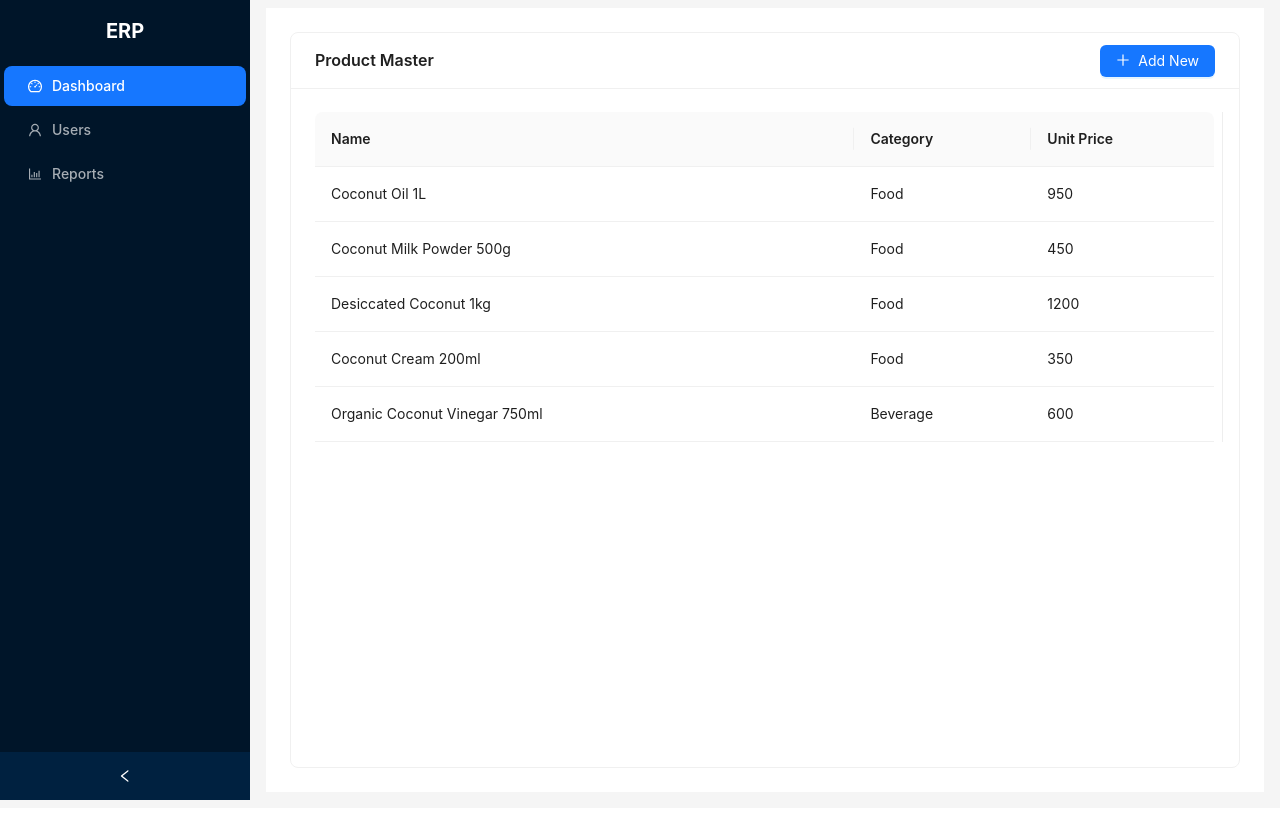
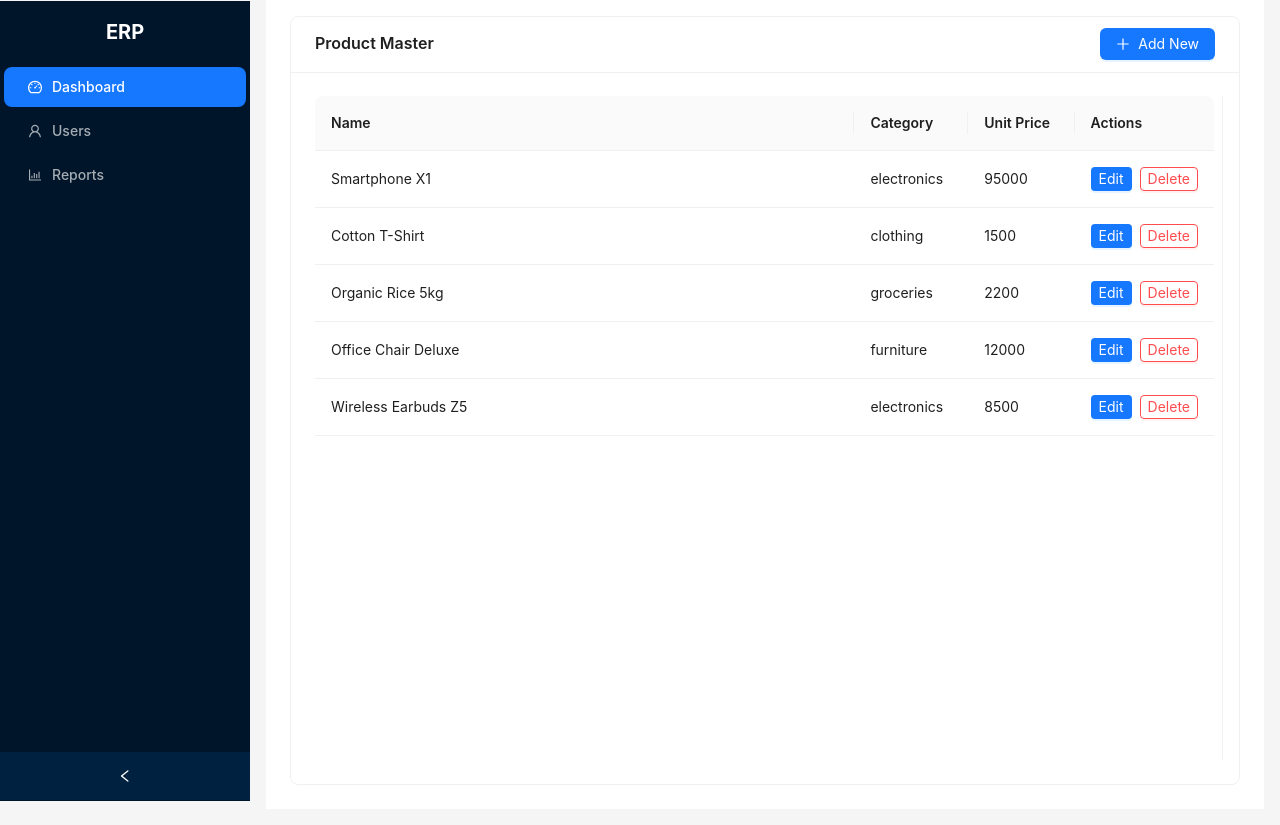
Before and after one commit to shyamsisoft/aroma-pos-backoffice, a React (Vite) app in the folder aroma-pos-app/: page / in a window 1280 px wide. Built offline with nearby package versions, Linux system fonts and the light colour scheme.

Commit message:
Data fetching method updated, and onClick handlers created

```diff
--- a/aroma-pos-app/src/components/FormComponent.tsx
+++ b/aroma-pos-app/src/components/FormComponent.tsx
@@ -1,7 +1,7 @@
-import React from "react";
+import React, { useEffect, useState } from "react";
 import { Form, Input, InputNumber, Button, Space, Card, Select, Radio, Checkbox, DatePicker, Collapse } from "antd";
+
 import type { FormSchema, FormFieldSchema, ProductModel } from "../types/FormFieldSchema";
-
 
 const { Panel } = Collapse;
 
@@ -12,19 +12,35 @@ export interface FormValues {
 export interface FormComponentProps {
     schema: FormSchema;
     values?: FormValues;
-    data?: ProductModel;
-    onSave: (values: FormValues) => void;
+    data?: ProductModel[];
+    dataId?: string;         // productName you want to load
+    mode: "view" | "edit" | "add";
+    onSave: (values: ProductModel) => void;
     onCancel: () => void;
+    onEdit: () => void;
+    onDelete: () => void;
+
 }
 
+const FormComponent: React.FC<FormComponentProps> = ({ schema, onSave, onCancel, onDelete, data, dataId, mode, onEdit }) => {
 
-const FormComponent: React.FC<FormComponentProps> = ({ schema, onSave, onCancel, data }) => {
     const [form] = Form.useForm();
+    const [selectedProduct, setSelectedProduct] = useState<ProductModel | null>(null);
+
+
+    useEffect(() => {
+        if (data && dataId) {
+            const found = data.find(p => p.productName === dataId);
+            setSelectedProduct(found || null);
+
+            if (found) {
+                form.setFieldsValue(found);   // LOAD VALUES INTO FORM
+            }
+        }
+    }, [data, dataId, form]);
 
 
     const renderField = (field: FormFieldSchema) => {
-        console.log(data);
-
         switch (field.type) {
             case "text":
                 return <Input placeholder={field.placeholder} />;
@@ -33,7 +49,6 @@ const FormComponent: React.FC<FormComponentProps> = ({ schema, onSave, onCancel,
                 return <Input.TextArea rows={3} placeholder={field.placeholder} />;
 
             case "number":
-
                 return <InputNumber style={{ width: "100%" }} />;
 
             case "email":
@@ -42,7 +57,7 @@ const FormComponent: React.FC<FormComponentProps> = ({ schema, onSave, onCancel,
             case "select":
                 return (
                     <Select placeholder={field.placeholder}>
-                        {field.options?.map((op) => (
+                        {field.options?.map(op => (
                             <Select.Option key={op.value} value={op.value}>
                                 {op.label}
                             </Select.Option>
@@ -53,7 +68,7 @@ const FormComponent: React.FC<FormComponentProps> = ({ schema, onSave, onCancel,
             case "radio":
                 return (
                     <Radio.Group>
-                        {field.options?.map((op) => (
+                        {field.options?.map(op => (
                             <Radio key={op.value} value={op.value}>
                                 {op.label}
                             </Radio>
@@ -72,15 +87,15 @@ const FormComponent: React.FC<FormComponentProps> = ({ schema, onSave, onCancel,
         }
     };
 
-
     return (
-        <Card
-            title={schema.formTitle}
-            style={{ borderRadius: 5, boxShadow: "0 2px 8px rgba(0,0,0,0.05)" }}
-        >
-            <Form layout="vertical" form={form} onFinish={onSave} initialValues={data}>
+        <Card title={schema.formTitle} style={{ borderRadius: 5 }}>
+            <Form
+                layout="vertical"
+                form={form}
+                onFinish={onSave}
+            >
                 <Collapse accordion>
-                    {schema.sections.map((section) => (
+                    {schema.sections.map(section => (
                         <Panel header={section.title} key={section.title}>
                             {section.fields.map(field => (
                                 <Form.Item
@@ -97,11 +112,27 @@ const FormComponent: React.FC<FormComponentProps> = ({ schema, onSave, onCancel,
                 </Collapse>
 
                 <Space style={{ marginTop: 16 }}>
-                    <Button type="primary" htmlType="submit">Save</Button>
-                    <Button onClick={onCancel}>Cancel</Button>
+                    {mode === "view" && (
+                        <>
+                            <Button type="primary" onClick={onEdit}>
+                                Edit
+                            </Button>
+                            <Button onClick={onCancel}>Cancel</Button>
+                        </>
+                    )}
+
+                    {(mode === "edit" || mode === "add") && (
+                        <>
+                            <Button type="primary" htmlType="submit">Save</Button>
+                            <Button onClick={onCancel}>Cancel</Button>
+                        </>
+                    )}
+
+                    {(mode != "add") && (
+                        <Button danger type="primary" style={{ marginLeft: 550 }} onClick={onDelete} >Delete Product</Button>
+                    )}
                 </Space>
             </Form>
-
         </Card>
     );
 };
--- a/aroma-pos-app/src/pages/Dashboard.tsx
+++ b/aroma-pos-app/src/pages/Dashboard.tsx
@@ -3,90 +3,93 @@ import { Card, Button, Table, Row, Col, message } from "antd";
 import { PlusOutlined } from "@ant-design/icons";
 import type { ColumnsType } from "antd/es/table";
 
-import ItemForm, { type ProductFormValues } from "../components/ItemForm";
-import DynamicForm, { type DynamicFormValues } from "../components/APFormSection";
-import { type FormSchema, type EmployeeModel } from "../types/FormFieldSchema";
+import { type FormSchema, type ProductModel } from "../types/FormFieldSchema";
 import FormComponent from "../components/FormComponent";
 
-interface Product {
-    id: string;
-    name: string;
-    category: string;
-    unitPrice: number;
-    description?: string;
-}
+
 
 const ItemMasterPage: React.FC = () => {
 
-    const [products, setProducts] = useState<Product[]>([]);
-    const [itemsSchema, setItemsSchema] = useState<any[][]>([]);
-    // const [statusSchema, setStatusSchema] = useState<any[]>([]);
     const [employeeSchema, setEmployeeSchema] = useState<FormSchema | null>(null);
-    const [formValues, setFormValues] = useState<EmployeeModel | undefined>()
-
-
-    const [selectedProduct, setSelectedProduct] = useState<Product | null>(null);
-    const [selectedIndex, setSelectedIndex] = useState<number | null>(null);
+    const [formValues, setFormValues] = useState<ProductModel[]>([])
     const [formMode, setFormMode] = useState<"view" | "edit" | "add">("view");
 
 
+    const [selectedProduct, setSelectedProduct] = useState<ProductModel | null>(null);
+    const [selectedIndex, setSelectedIndex] = useState<number | null>(null);
+
+
+
+
     useEffect(() => {
-        fetch("/data/products.json")
+
+        fetch("/data/FormValues.json")
             .then(res => res.json())
-            .then((json: any[][]) => {
-                const mapped: Product[] = json.map((recordFields, index) => {
-                    const obj: any = {};
-                    recordFields.forEach(field => {
-                        obj[field.fieldname] = field.dataField;
-                    });
-                    return {
-                        id: "P" + (index + 1).toString().padStart(3, "0"),
-                        name: obj.name,
-                        category: obj.category,
-                        unitPrice: obj.unitPrice,
-                        description: obj.description
-                    };
-                });
-
-                setProducts(mapped);
-                setItemsSchema(json);
-            })
-            .catch(err => console.error("Error loading products:", err));
-
-        // fetch("/data/status-details.json")
-        //     .then(res => res.json())
-        //     .then(setStatusSchema)
-        //     .catch(err => console.error("Error loading status-details:", err));
+            .then((data) => { setFormValues(data) })
+            .catch(err => console.error("Error fetching products:", err));
 
         fetch("/data/FormSchema.json")
             .then(res => res.json())
             .then(res => setEmployeeSchema(res))
             .catch(err => console.error("Error loading EmployeeFormSchema:", err));
 
-        fetch("/data/FormValues.json")
-            .then(res => res.json())
-            .then(res => setFormValues(res))
-            .catch(err => console.error("Error loading Values:", err));
-
-
     }, []);
 
+    const baseColumns: ColumnsType<ProductModel> = [
+        { title: "Name", dataIndex: "productName", key: "productName", width: "60%" },
+        { title: "Category", dataIndex: "category", key: "category" },
+        { title: "Unit Price", dataIndex: "unitPrice", key: "unitPrice" },
 
-    const baseColumns: ColumnsType<Product> = [
-        { title: "Name", dataIndex: "name", key: "name", width: "60%" },
-        { title: "Category", dataIndex: "category", key: "category" },
-        { title: "Unit Price", dataIndex: "unitPrice", key: "unitPrice" }
+        {
+            title: "Actions",
+            key: "actions",
+            width: "120px",
+            render: (_, record, index) => (
+                <div style={{ display: "flex", gap: 8 }}>
+
+                    {/* EDIT BUTTON */}
+                    <Button
+                        type="primary"
+                        size="small"
+                        onClick={(e) => {
+                            e.stopPropagation(); // prevent row click
+                            handleRowClick(record, index);
+                            setFormMode("edit");
+                        }}
+                    >
+                        Edit
+                    </Button>
+
+                    {/* DELETE BUTTON */}
+                    <Button
+                        danger
+                        size="small"
+                        onClick={(e) => {
+                            e.stopPropagation(); // prevent row click
+                            setSelectedIndex(index);
+                            setSelectedProduct(record);
+                            handleDelete();
+                        }}
+                    >
+                        Delete
+                    </Button>
+
+                </div>
+            ),
+        },
     ];
+
 
     const columns =
         selectedProduct || formMode === "add"
             ? baseColumns.slice(0, 1) // shrink: only show name
             : baseColumns;
 
-    const handleRowClick = (record: Product, index: number) => {
+    const handleRowClick = (record: ProductModel, index: number) => {
         setSelectedProduct(record);
         setSelectedIndex(index);
         setFormMode("view");
+
     };
 
     const handleAddNew = () => {
@@ -95,44 +98,65 @@ const ItemMasterPage: React.FC = () => {
         setFormMode("add");
     };
 
-    const handleSaveProduct = (values: ProductFormValues) => {
+
+
+    const handleSaveProduct = (values: ProductModel) => {
+
         if (formMode === "add") {
-            const newProduct: Product = {
-                id: "P" + (products.length + 1).toString().padStart(3, "0"),
-                name: values.name,
+            const newformValues: ProductModel = {
+                //id: "P" + (products.length + 1).toString().padStart(3, "0"),
+                productName: values.productName,
                 category: values.category!,
+                sku: values.sku!,
                 unitPrice: values.unitPrice!,
-                description: values.description ?? ""
+                quantity: values.quantity!,
+                isActive: values.isActive!,
+                supplierName: values.supplierName!,
+                supplierContact: values.supplierContact!,
+                deliveryDays: values.deliveryDays!,
+                description: values.description!,
+                warranty: values.warranty!,
+                launchDate: values.launchDate!
             };
-            setProducts(prev => [...prev, newProduct]);
-            message.success("Product added!");
-            setSelectedProduct(newProduct);
+
+            setFormValues(prev => [...prev, newformValues]);
+            message.success("Product Added!");
+            setSelectedProduct(newformValues);
+
+            console.log("updated products");
+
+            console.log(newformValues);
+
         }
 
         if (formMode === "edit" && selectedProduct) {
-            const updated = products.map(p =>
-                p.id === selectedProduct.id ? { ...p, ...values } : p
+            const updated = formValues.map(p =>
+                p.productName === selectedProduct.productName ? { ...p, ...values } : p
             );
-            setProducts(updated);
-            message.success("Product updated!");
+            setFormValues(updated);
+            message.success("Product Updated!");
         }
 
         setFormMode("view");
     };
 
-    const handleSaveAP = (values: DynamicFormValues) => {
-        console.log("AP Saved:", values);
-        message.success("AP saved!");
+
+    const handleCancel = () => {
+        setFormMode("view");
+        setSelectedProduct(null);
+
+
+    }
+
+    const handleDelete = () => {
+        if (selectedIndex === null) return;
+
+        const updatedList = formValues!.filter((_, index) => index !== selectedIndex);
+
+        setFormValues(updatedList);
+        setSelectedIndex(null);
+        setSelectedProduct(null);
     };
-
-    const handleCancel = () => setFormMode("view");
-
-    const currentItemSchema =
-        formMode === "add"
-            ? []
-            : selectedIndex !== null
-                ? itemsSchema[selectedIndex]
-                : [];
 
 
     return (
@@ -143,25 +167,30 @@ const ItemMasterPage: React.FC = () => {
                     Add New
                 </Button>
             }
-            style={{ height: "92vh", display: "flex", flexDirection: "column" }}
+
         >
-            <Row gutter={16} style={{ flex: 1, overflow: "hidden" }}>
+            <Row gutter={16} style={{ flex: 1, minHeight: 0 }}>
                 {/* LEFT PANEL */}
                 <Col
                     span={selectedProduct || formMode === "add" ? 6 : 24}
                     style={{
-                        height: "100%",
-                        borderRight: "1px solid #eee",
-                        transition: "all 0.3s ease",
-                        overflow: "hidden",
+                        position: "sticky",
+                        top: 56, // height of Card header
+                        height: "calc(90vh - 56px)",
+                        alignSelf: "flex-start",
+                        borderRight: "1px solid #f0f0f0",
+                        background: "white",
+                        zIndex: 20,
+                        paddingRight: 8,
                         display: "flex",
-                        flexDirection: "column"
+                        flexDirection: "column",
+                        overflow: "hidden" // IMPORTANT: prevents column from scrolling
                     }}
                 >
-                    <div style={{ flex: 1, overflowY: "auto" }}>
+                    <div style={{ overflowY: "auto", flex: 1 }}>
                         <Table
                             columns={columns}
-                            dataSource={products}
+                            dataSource={formValues}
                             pagination={false}
                             rowKey="id"
                             onRow={(record, index) => ({
@@ -169,10 +198,16 @@ const ItemMasterPage: React.FC = () => {
                                 style: {
                                     cursor: "pointer",
                                     background:
-                                        selectedProduct?.id === record.id ? "#f0f7ff" : undefined
+                                        selectedProduct?.productName === record.productName ? "#f0f7ff" : undefined
                                 }
                             })}
+
+                            scroll={{
+                                x: "max-content",
+                            }}
+
                         />
+
                     </div>
                 </Col>
 
@@ -180,21 +215,32 @@ const ItemMasterPage: React.FC = () => {
                 {(selectedProduct || formMode === "add") && (
                     <Col
                         span={18}
-                        style={{ height: "100%", overflowY: "auto", paddingLeft: 16 }}
+                        style={{
+                            height: "calc(90vh - 56px)",
+                            overflowY: "auto",
+                            paddingLeft: 16
+                        }}
                     >
                         {/* EMPLOYEE SCHEMA FORM */}
                         {employeeSchema && (
                             <FormComponent
                                 schema={employeeSchema}
-                                onSave={(data) => console.log("ERP Saved:", data)}
-                                onCancel={() => console.log("ERP Cancelled")}
+                                mode={formMode}
+                                onSave={handleSaveProduct}
+                                onCancel={handleCancel}
+                                onEdit={() => setFormMode("edit")}
                                 data={formValues}
+                                dataId={selectedProduct?.productName}
+                                onDelete={handleDelete}
                             />
                         )}
 
                     </Col>
+
+
                 )}
             </Row>
+
         </Card>
     );
 };
```
